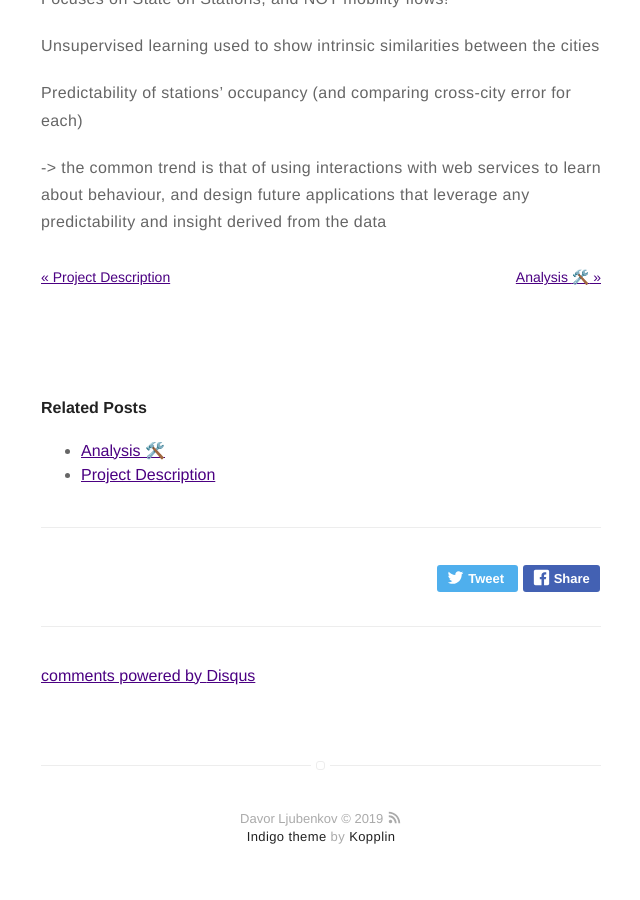
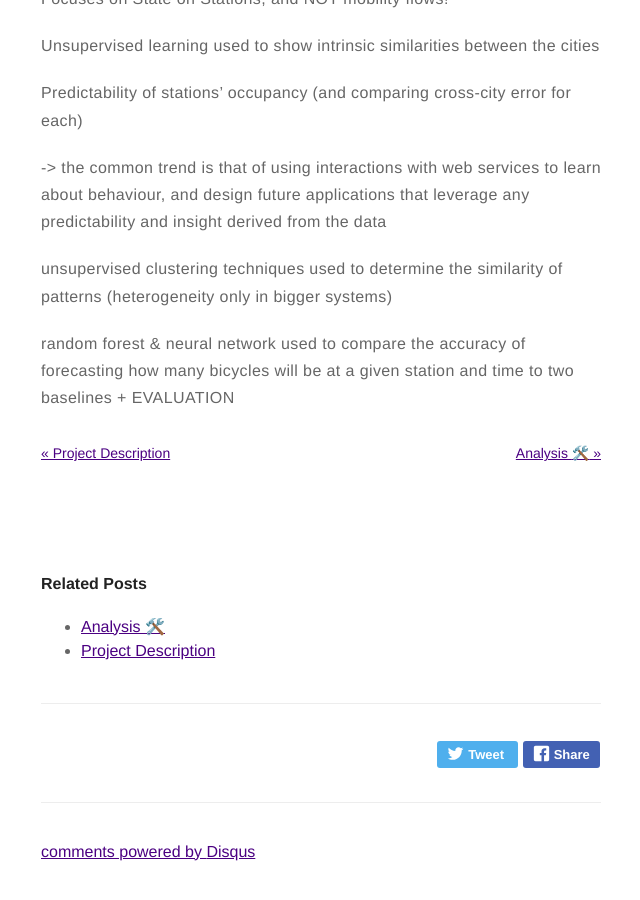
Before and after one commit to dljubenk/dljubenk.github.io, a Jekyll site: the page built from _posts/2019-02-06-literature-study.markdown, in a window 1280 px wide and 900 px high, scrolled down 8537 px. Shown: the whole window, without its empty margins (319-959 px from the left). Built offline with Jekyll 4.4.1, drawn with Linux system fonts in a browser that asks for light colours; emoji names are drawn with the system emoji font; comment, search, counter and statistics services are not loaded.

Commit message:
Update 2019-02-06-literature-study.markdown

```diff
--- a/_posts/2019-02-06-literature-study.markdown
+++ b/_posts/2019-02-06-literature-study.markdown
@@ -220,6 +220,12 @@ Predictability of stations' occupancy (and comparing cross-city error for each)
 
 -> the common trend is that of using interactions with web services to learn about behaviour, and design future applications that leverage any predictability and insight derived from the data
 
+unsupervised clustering techniques used to determine the similarity of patterns (heterogeneity only in bigger systems)
+
+random forest & neural network used to compare the accuracy of forecasting how many bicycles will be at a given station and time to two baselines + EVALUATION
+
+
+
 
 
 
```
